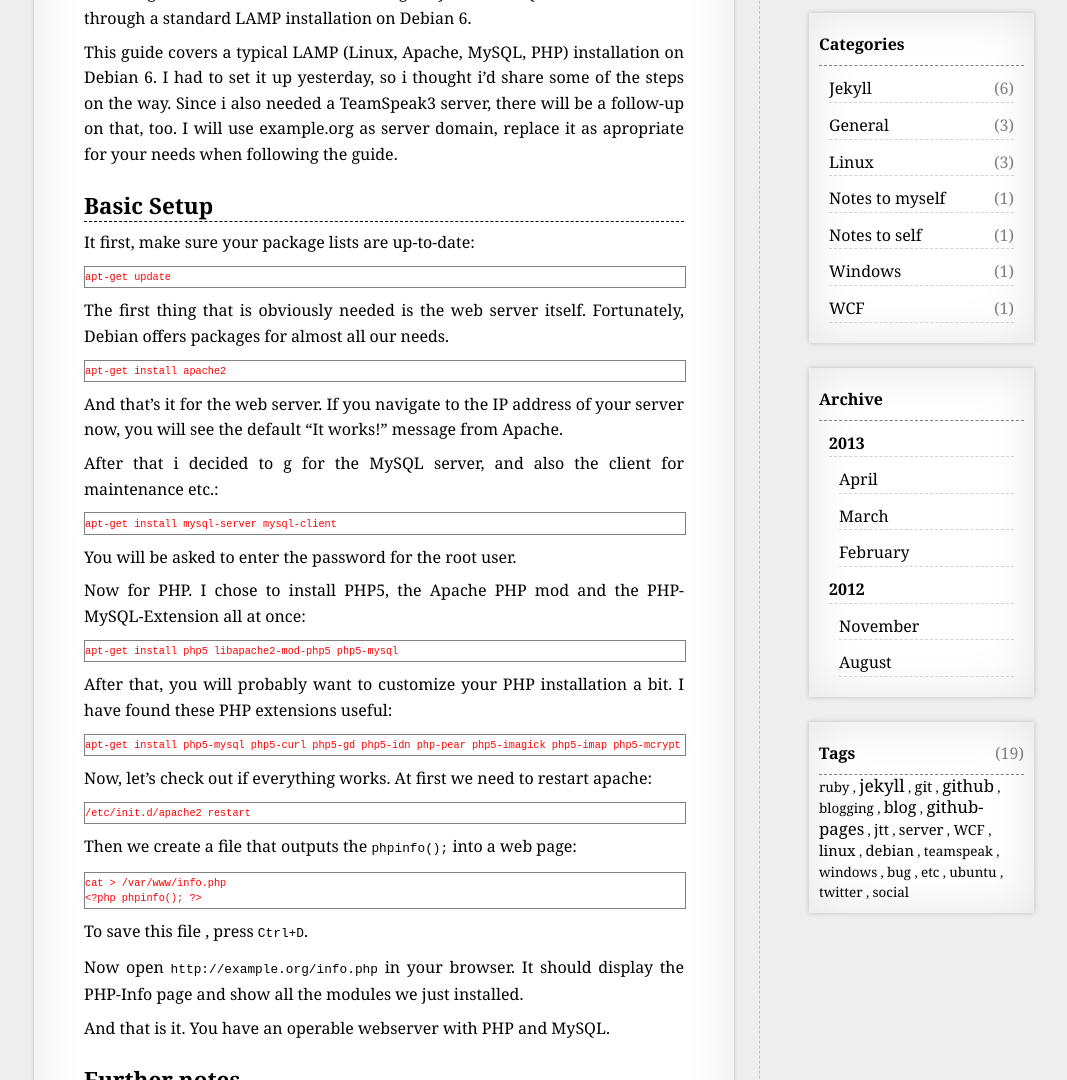
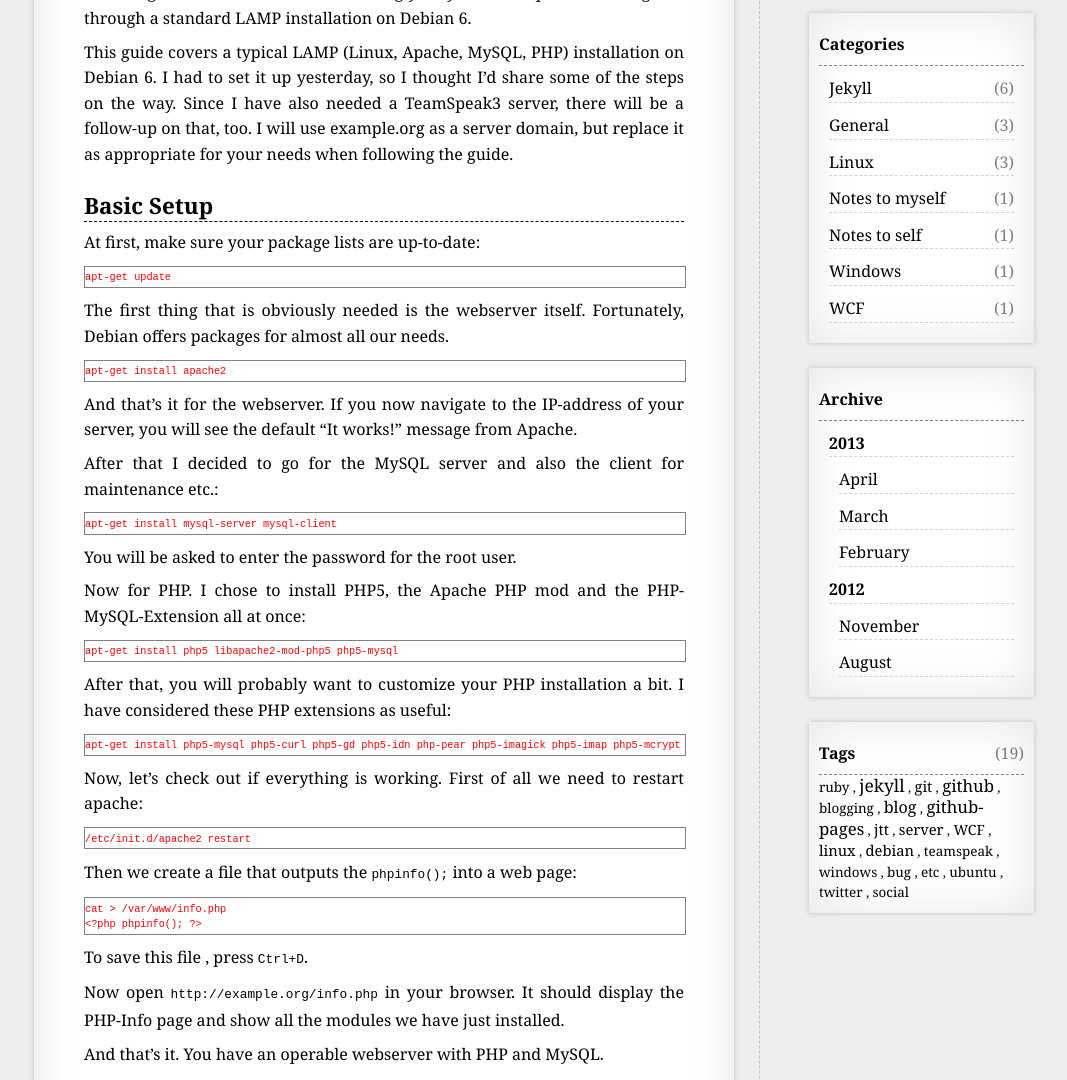
Before and after one commit to NetzwergX/netzwergx.github.io, a Jekyll site: the page built from _posts/2013-02-19-installing-lamp-on-debian-6.md, in a window 1280 px wide and 1400 px high. Shown: the part 320-1400 px from the top of the window, without its empty margins (106-1173 px from the left). Built offline with Jekyll 4.4.1, drawn with Linux system fonts in a browser that asks for light colours; some of the changed text lies outside the part shown.

Commit message:
Update 2013-02-19-installing-lamp-on-debian-6.md

```diff
--- a/_posts/2013-02-19-installing-lamp-on-debian-6.md
+++ b/_posts/2013-02-19-installing-lamp-on-debian-6.md
@@ -1,30 +1,30 @@
 ---
 title: Installing LAMP on Debian 6
 layout: article
-excerpt: Installing LAMP on debian 6 is refreshing easy. This is a Quick How-To Guide through a standard LAMP installation on Debian 6.
+excerpt: Installing LAMP on debian 6 is refreshingly easy. This is a quick How-To guide through a standard LAMP installation on Debian 6.
 categories: Linux
 tags: [server, linux, debian]
 ---
 
-This guide covers a typical LAMP (Linux, Apache, MySQL, PHP) installation on Debian 6. I had to set it up yesterday, so i thought i'd share some of the steps on the way. Since i also needed a TeamSpeak3 server, there will be a follow-up
-on that, too. I will use example.org as server domain, replace it as apropriate for your needs when following the guide.
+This guide covers a typical LAMP (Linux, Apache, MySQL, PHP) installation on Debian 6. I had to set it up yesterday, so I thought I'd share some of the steps on the way. Since I have also needed a TeamSpeak3 server, there will be a follow-up
+on that, too. I will use example.org as a server domain, but replace it as appropriate for your needs when following the guide.
 
 Basic Setup
 ----------------
 
-It first, make sure your package lists are up-to-date:
+At first, make sure your package lists are up-to-date:
 
 	apt-get update
 
-The first thing that is obviously needed is the web server itself. Fortunately, Debian offers packages for almost all our needs.
+The first thing that is obviously needed is the webserver itself. Fortunately, Debian offers packages for almost all our needs.
 
 
 	apt-get install apache2
 
 
-And that's it for the web server. If you navigate to the IP address of your server now, you will see the default "It works!" message from Apache.
+And that's it for the webserver. If you now navigate to the IP-address of your server, you will see the default "It works!" message from Apache.
 
-After that i decided to g for the MySQL server, and also the client for maintenance etc.:
+After that I decided to go for the MySQL server and also the client for maintenance etc.:
 
 	apt-get install mysql-server mysql-client
 
@@ -34,11 +34,11 @@
 
 	apt-get install php5 libapache2-mod-php5 php5-mysql
 
-After that, you will probably want to customize your PHP installation a bit. I have found these PHP extensions useful:
+After that, you will probably want to customize your PHP installation a bit. I have considered these PHP extensions as useful:
 
 	apt-get install php5-mysql php5-curl php5-gd php5-idn php-pear php5-imagick php5-imap php5-mcrypt php5-memcache php5-ming php5-ps php5-pspell php5-recode php5-snmp php5-sqlite php5-tidy php5-xmlrpc php5-xsl
 
-Now, let's check out if everything works. At first we need to restart apache:
+Now, let's check out if everything is working. First of all we need to restart apache:
 
 	/etc/init.d/apache2 restart
 
@@ -49,9 +49,9 @@
 
 To save this file , press `Ctrl+D`.
 
-Now open `http://example.org/info.php` in your browser. It should display the PHP-Info page and show all the modules we just installed.
+Now open `http://example.org/info.php` in your browser. It should display the PHP-Info page and show all the modules we have just installed.
 
-And that is it. You have an operable webserver with PHP and MySQL.
+And that's it. You have an operable webserver with PHP and MySQL.
 
 Further notes
 --------------
@@ -59,12 +59,12 @@
 
 ### phpMyAdmin
 
-Operating the web server without at least *some* tools will be a pain in the ass. A comonly used tool for database administration is [phpMyAdmin](http://www.phpmyadmin.net/home_page/index.php). Fortunately, there is also a debian package for phpMyAdmin available:
+Operating the webserver without at least *some* tools will be a pain in the neck. A commonly used tool for database administration is [phpMyAdmin](http://www.phpmyadmin.net/home_page/index.php). Fortunately, there is also a debian package for phpMyAdmin available:
 
 
 	apt-get install phpmyadmin
 
-You will get an dialog asking you for the used web server, something like this:
+You will get a dialog asking you for the usedweb server, something like this:
 
 	 ┌────────────────────────┤ Configuring phpmyadmin ├─────────────────────────┐
 	 │ Please choose the web server that should be automatically configured to   │
@@ -80,7 +80,7 @@
 	 │                                                                           │
 	 └───────────────────────────────────────────────────────────────────────────┘
 
-Make sure to hit `[] apache2`. After that, you will be asked if you want to configure phpmyadmin via dbconfig-common.
+Make sure to hit `[] apache2`. After that you will be asked if you want to configure phpmyadmin via dbconfig-common.
 
 This will, however, not work out-of-the box. You will need to create a symlink that links the phpMyAdmin configuration to apache:
 
@@ -88,7 +88,7 @@
 	/etc/init.d/apache2 restart
 
 
-If you navigate to `http://example.org/phpmyadmin/` in your web browser now, you should see the phpMyAdmin login page.
+If you now navigate to `http://example.org/phpmyadmin/` in your web browser, you should see the phpMyAdmin login page.
 
 ### Mod_rewrite
 
@@ -96,7 +96,7 @@
 
 ### Configuring virtual hosts
 
-By default, apache servers all request from the default vHost that is hosted in `/var/www/`. If you want to serve multiple web sites from your server, this configuration is unfavorable.
+By default, apache servers all request from the default vHost that is hosted in `/var/www/`. If you want to serve multiple websites from your server, this configuration is unfavorable.
 
 The configuration for availabe sites is stored in `/etc/apache2/sites-available/`. The name of the default site is `default`. If you open it, it should look like this:
 
```
Also changed, not shown: other parts of _posts/2013-02-19-installing-lamp-on-debian-6.md (+4 -4 lines).
